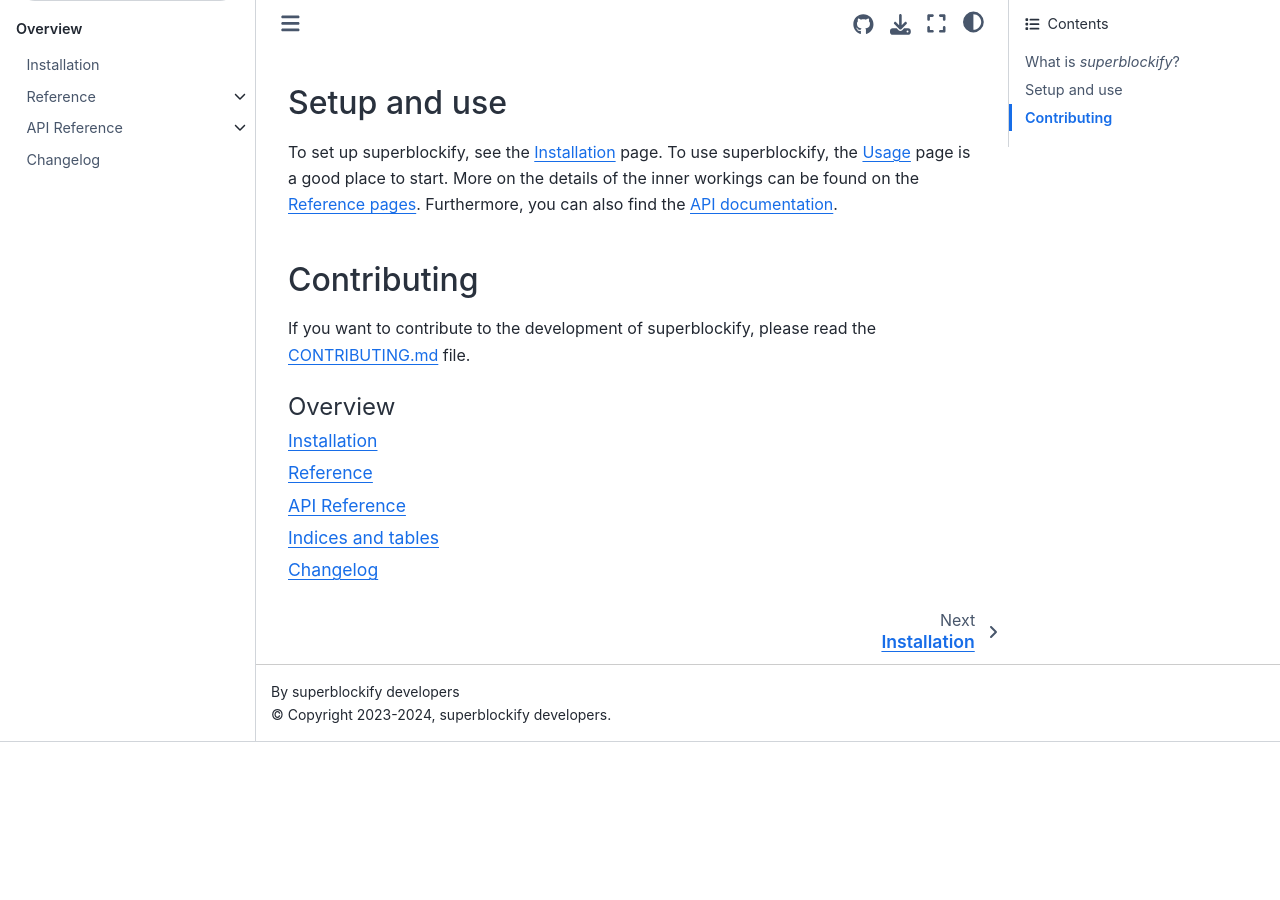
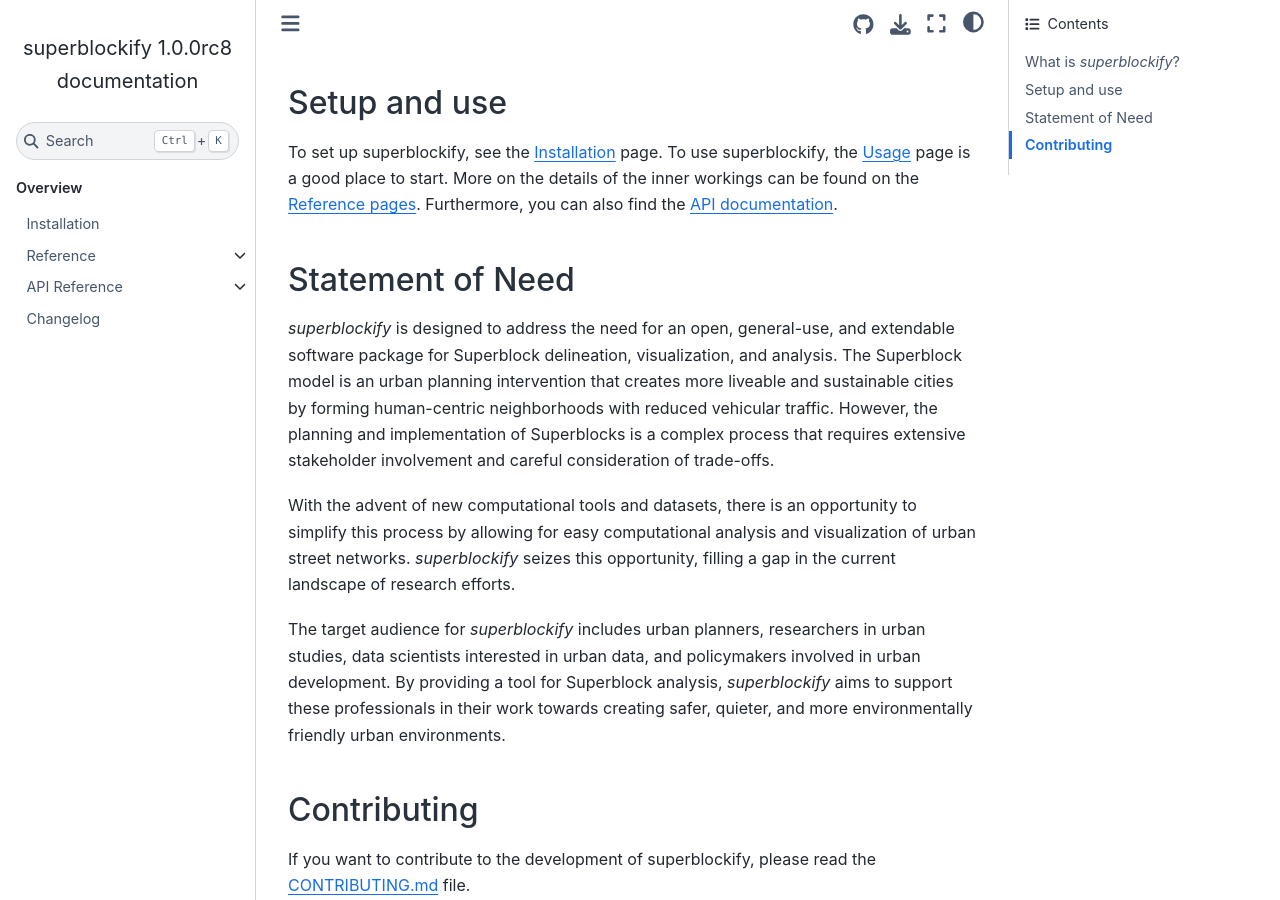
Before and after one commit to NERDSITU/superblockify, a Sphinx documentation site: the page built from docs/index.rst, in a window 1280 px wide and 900 px high, scrolled down 584 px. Built offline with Sphinx 7.4.7 and the Sphinx Book theme 1.1.4, drawn with Linux system fonts in a browser that asks for light colours; pages that are not in the unit, such as notebooks, are missing from menus; before the commit the page ends 1326 px from its top, so only the background shows below that.

Commit message:
Doc: Add shortened Statement of Need to index

```diff
--- a/docs/index.rst
+++ b/docs/index.rst
@@ -32,6 +32,15 @@
 the `Reference pages <guide>`__.
 Furthermore, you can also find the `API documentation <api/index.html>`__.
 
+Statement of Need
+=================
+
+`superblockify` is designed to address the need for an open, general-use, and extendable software package for Superblock delineation, visualization, and analysis. The Superblock model is an urban planning intervention that creates more liveable and sustainable cities by forming human-centric neighborhoods with reduced vehicular traffic. However, the planning and implementation of Superblocks is a complex process that requires extensive stakeholder involvement and careful consideration of trade-offs.
+
+With the advent of new computational tools and datasets, there is an opportunity to simplify this process by allowing for easy computational analysis and visualization of urban street networks. `superblockify` seizes this opportunity, filling a gap in the current landscape of research efforts.
+
+The target audience for `superblockify` includes urban planners, researchers in urban studies, data scientists interested in urban data, and policymakers involved in urban development. By providing a tool for Superblock analysis, `superblockify` aims to support these professionals in their work towards creating safer, quieter, and more environmentally friendly urban environments.
+
 Contributing
 ============
 If you want to contribute to the development of superblockify, please read the
```
